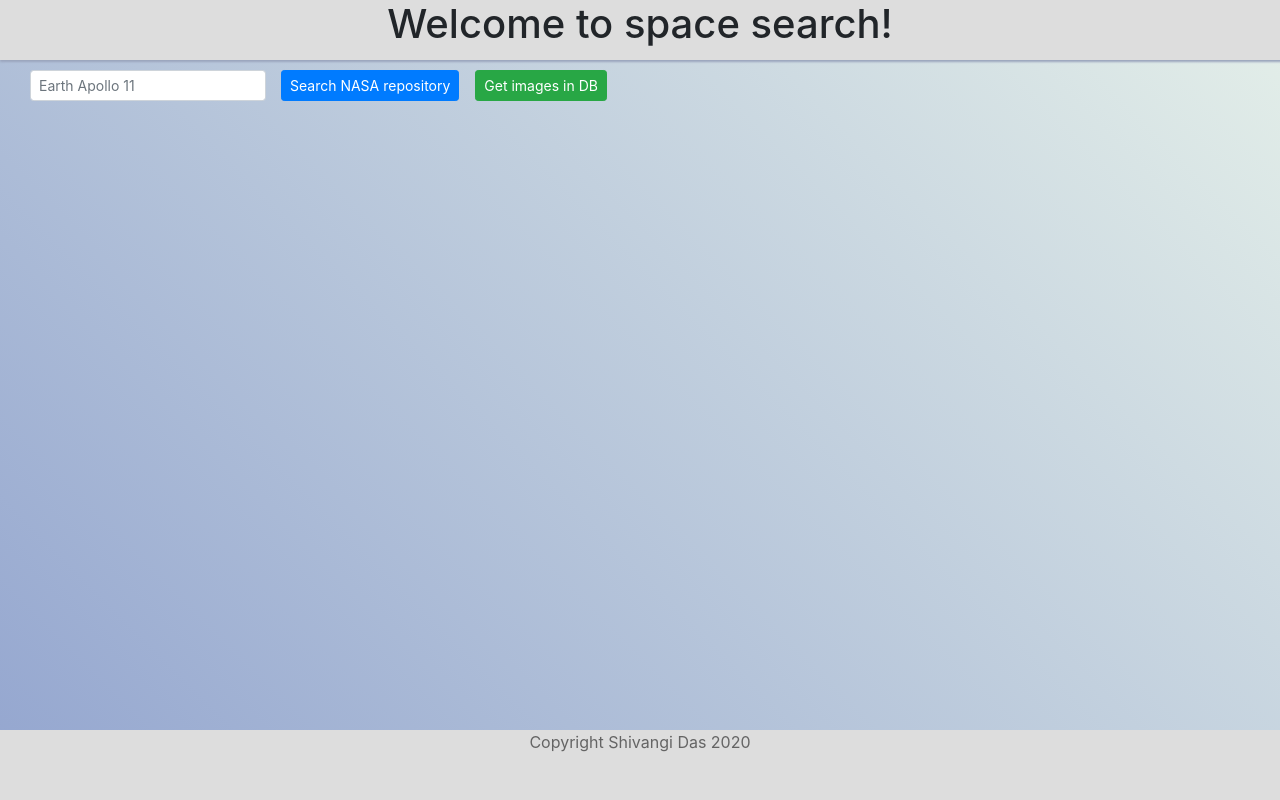
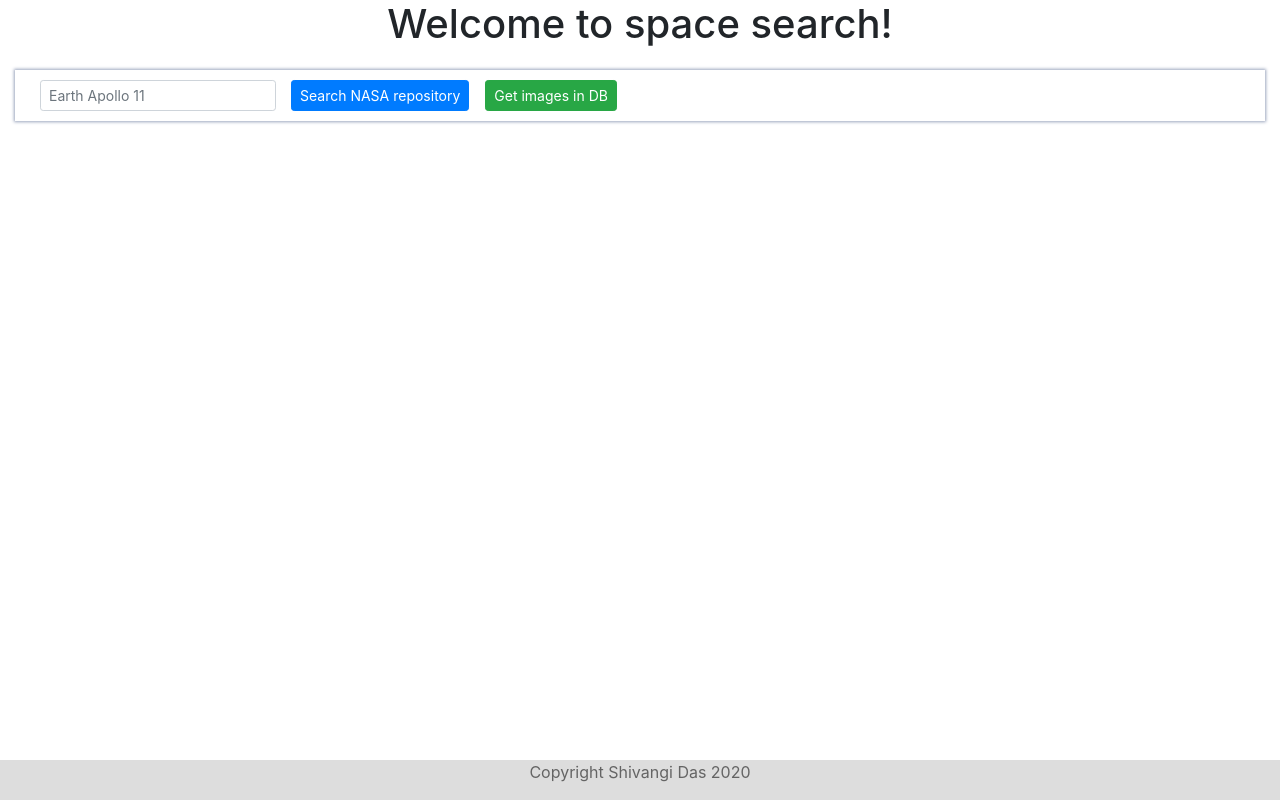
Before and after one commit to shivangidas/spacetour, a Node project: template app/views/index.ejs in a window 1280 px wide. Run offline with Node 20 templates, Linux system fonts and the light colour scheme; the template is opened without the code that fills it, so the values that code supplies are empty; some libraries are stand-ins or nearby versions.

Commit message:
more styling

```diff
--- a/app/public/css/style.css
+++ b/app/public/css/style.css
@@ -4,13 +4,14 @@ html {
 }
 
 header {
-  background-color: #ddd;
+  /* background-image: linear-gradient(to top, #accbee 0%, #e7f0fd 100%); */
+  /* background-color: #ddd; */
   height: 60px;
-  box-shadow: 1px 1px 2px 1px #9ba5bd;
+  /* box-shadow: 1px 1px 2px 1px #9ba5bd; */
 }
 body {
-  margin-bottom: 70px;
-  background-image: linear-gradient(45deg, #93a5cf 0%, #e4efe9 100%);
+  margin-bottom: 40px;
+  /* background-image: linear-gradient(to top, #e6e9f0 0%, #eef1f5 100%); */
 
   /* Margin bottom by footer height */
 }
@@ -19,12 +20,16 @@ footer {
   bottom: 0;
   width: 100%;
   background-color: #ddd;
-  height: 70px;
+  height: 40px;
   color: rgba(0, 0, 0, 0.55);
   /* Set the fixed height of the footer here */
 }
 .searchSection {
   margin-top: 10px;
+}
+.searchSection form {
+  box-shadow: 0px 0px 3px 1px #9ba5bd;
+  padding: 10px 10px;
 }
 .responsive {
   max-width: 100%;
@@ -36,6 +41,13 @@ footer {
 .card-body-2 {
   background-image: linear-gradient(120deg, #ecf1f3 0%, #cadbf7 100%);
 }
+.card-body {
+  background-image: linear-gradient(to top, #e6e9f0 0%, #eef1f5 100%);
+}
 .modal-header {
   background-image: linear-gradient(to top, #accbee 0%, #e7f0fd 100%);
 }
+.saveImageButton,
+.deleteImageButton {
+  float: right;
+}
--- a/app/public/script.js
+++ b/app/public/script.js
@@ -30,7 +30,6 @@ $(document).ready(function() {
         console.log(data);
         var html = "";
         if (items.length > 0) {
-          var num = 2;
           items.forEach(album => {
             if (album && album.links && album.links[0].href) {
               html += ' <div class="col mb-4">';
@@ -49,7 +48,7 @@ $(document).ready(function() {
                   album.data[0].description.replace(/<\/?[^>]+>/gi, " ") +
                   '">Show more</a >';
               }
-              num = num == 1 ? 2 : 1;
+
               var date_created = album.data[0].date_created || "";
               date_created = date_created.split("T")[0];
               html +=
@@ -58,7 +57,7 @@ $(document).ready(function() {
                 "' alt='" +
                 title +
                 "' class='responsive card-img-top'/>";
-              html += '<div class="card-body card-body-' + num + '">';
+              html += '<div class="card-body">';
               html += '<h5 class="card-title">' + title + "</h5>";
               html += '<p class="card-text">' + text + "</p></div>";
               html +=
```
